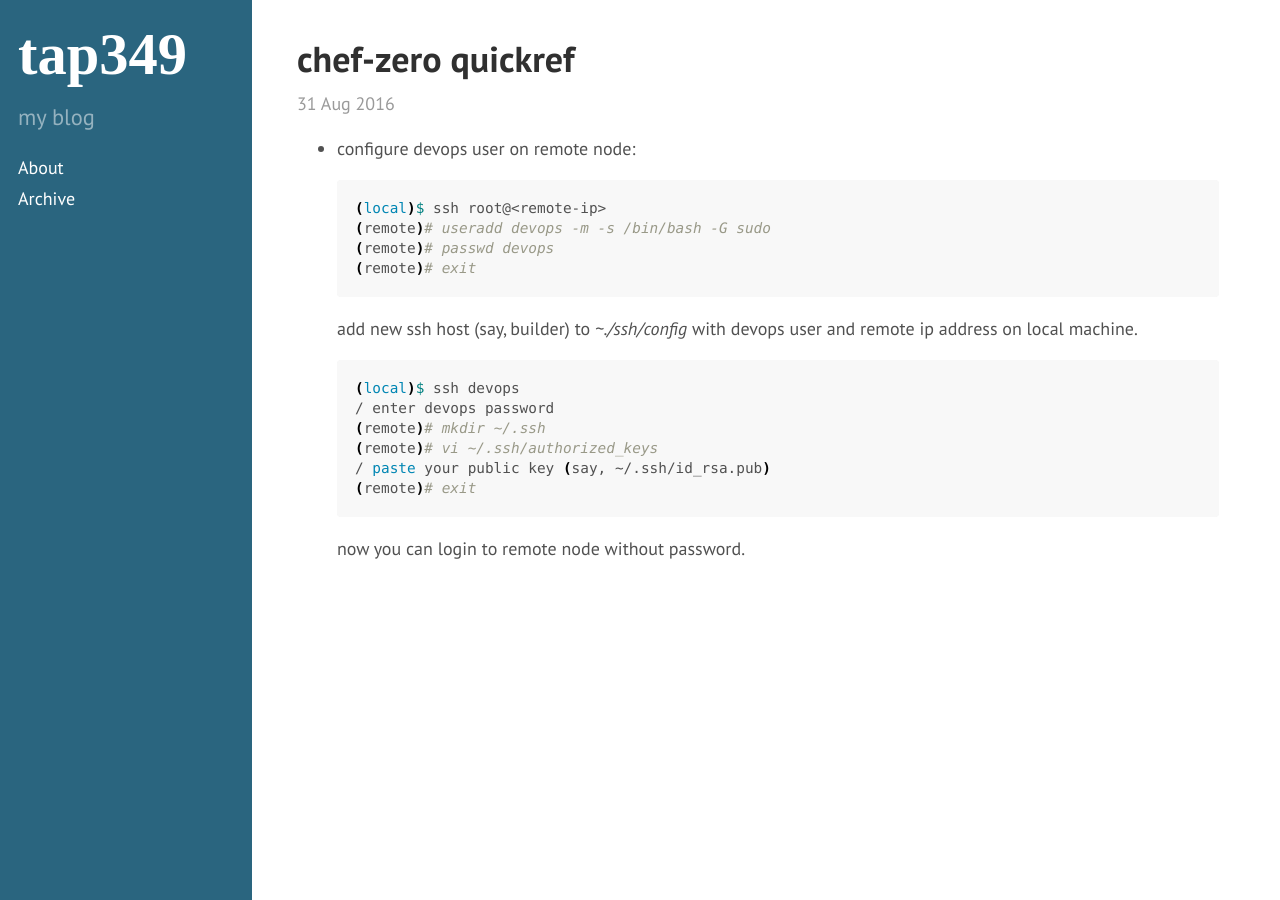
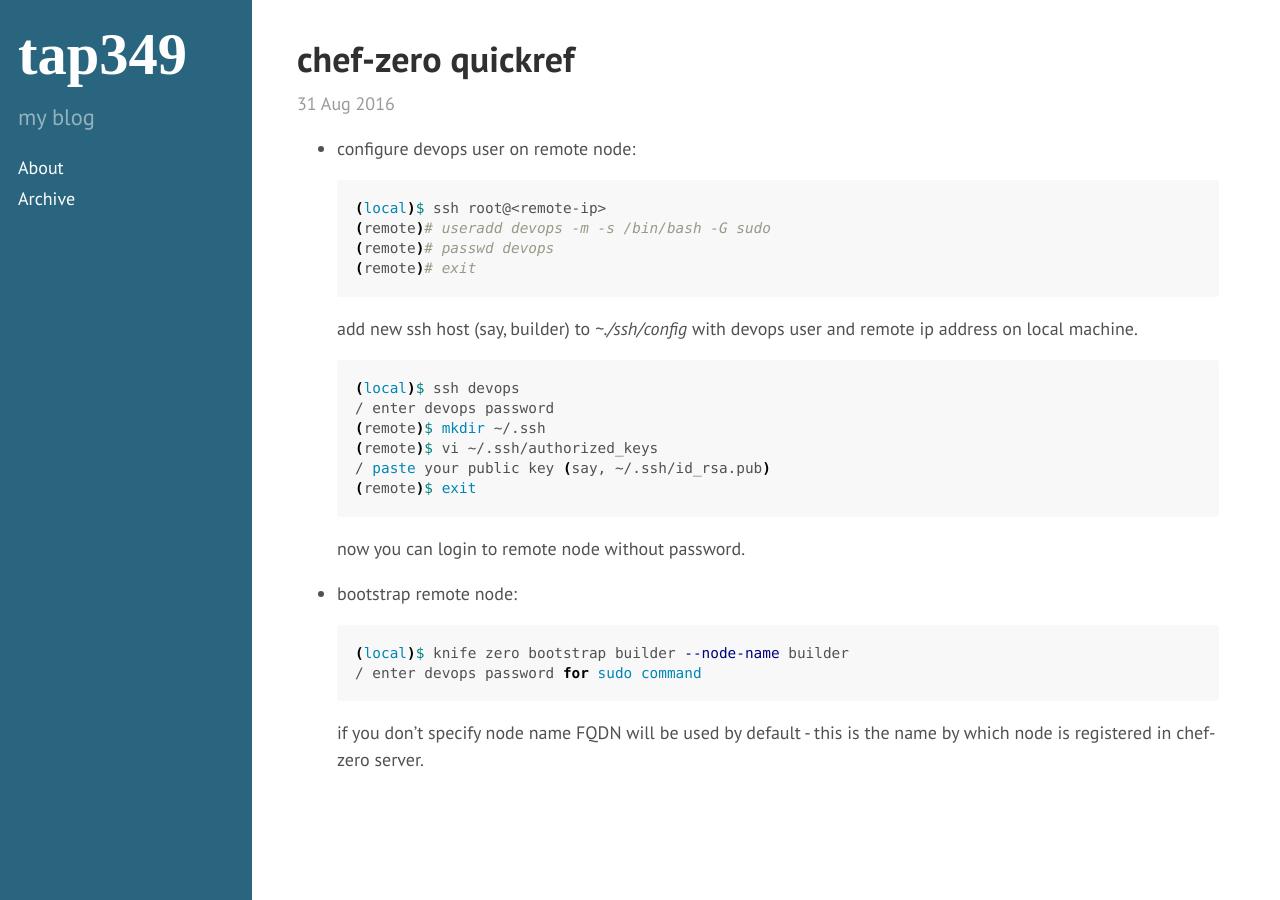
Before and after one commit to tap349/tap349.github.io, a Jekyll site: the page built from _posts/2016-08-31-chef-zero-quickref.md, in a window 1280 px wide. Built offline with Jekyll 4.4.1, drawn with Linux system fonts in a browser that asks for light colours.

Commit message:
update 2016-08-31_14:54:50

````diff
--- a/_posts/2016-08-31-chef-zero-quickref.md
+++ b/_posts/2016-08-31-chef-zero-quickref.md
@@ -21,10 +21,20 @@
   ```sh
   (local)$ ssh devops
   / enter devops password
-  (remote)# mkdir ~/.ssh
-  (remote)# vi ~/.ssh/authorized_keys
+  (remote)$ mkdir ~/.ssh
+  (remote)$ vi ~/.ssh/authorized_keys
   / paste your public key (say, ~/.ssh/id_rsa.pub)
-  (remote)# exit
+  (remote)$ exit
   ```
 
   now you can login to remote node without password.
+
+- bootstrap remote node:
+
+  ```sh
+  (local)$ knife zero bootstrap builder --node-name builder
+  / enter devops password for sudo command
+  ```
+
+  if you don't specify node name FQDN will be used by default -
+  this is the name by which node is registered in chef-zero server.
````
